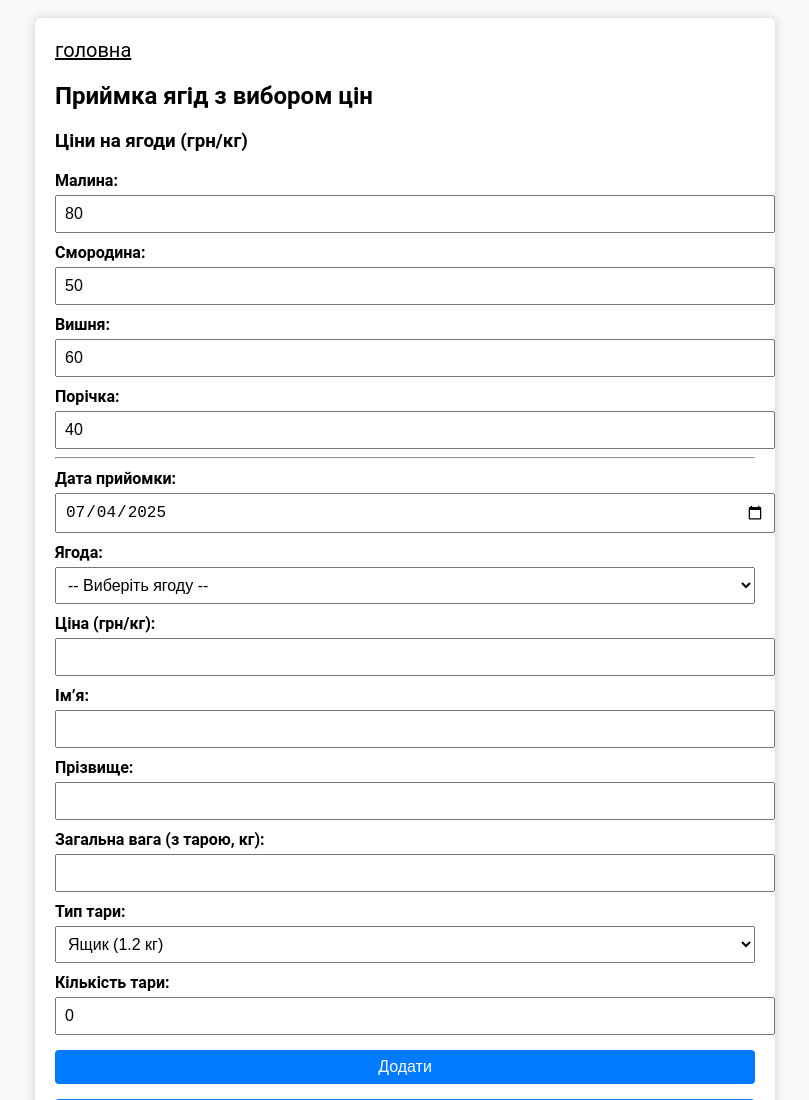
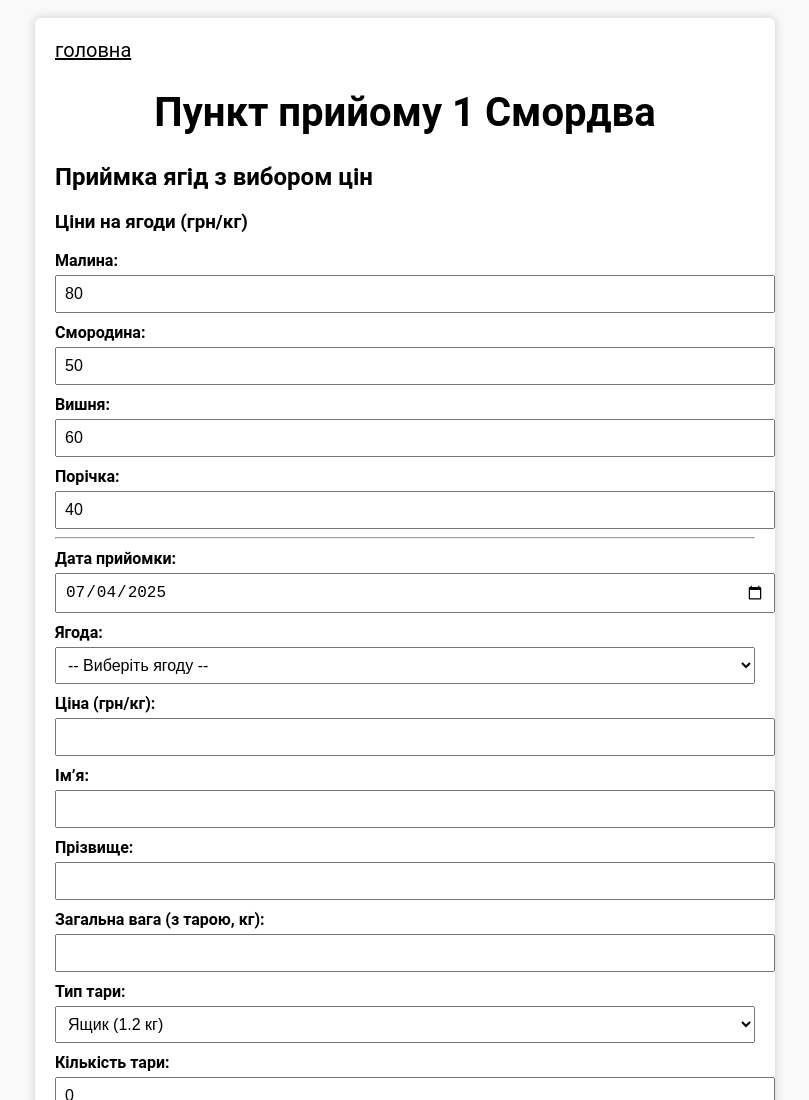
Before and after one commit to andrii-kyrianov/pruyom-v2, a plain HTML site: page tothka1.html in a window 1280 px wide. Shown: the top 1100 px of the page, without its empty margins (235-1044 px from the left). Drawn offline with nearby package versions, Linux system fonts and the light colour scheme.

Commit message:
Update tothka1.html

```diff
--- a/tothka1.html
+++ b/tothka1.html
@@ -45,6 +45,8 @@
 <body>
   <div class="container">
     <a class="back__link" href="index.html">головна</a>
+
+    <h1 style="font-size: 40px; text-align: center;">Пункт прийому 1 Смордва</h1>
 
     <h2>Приймка ягід з вибором цін</h2>
 
```
